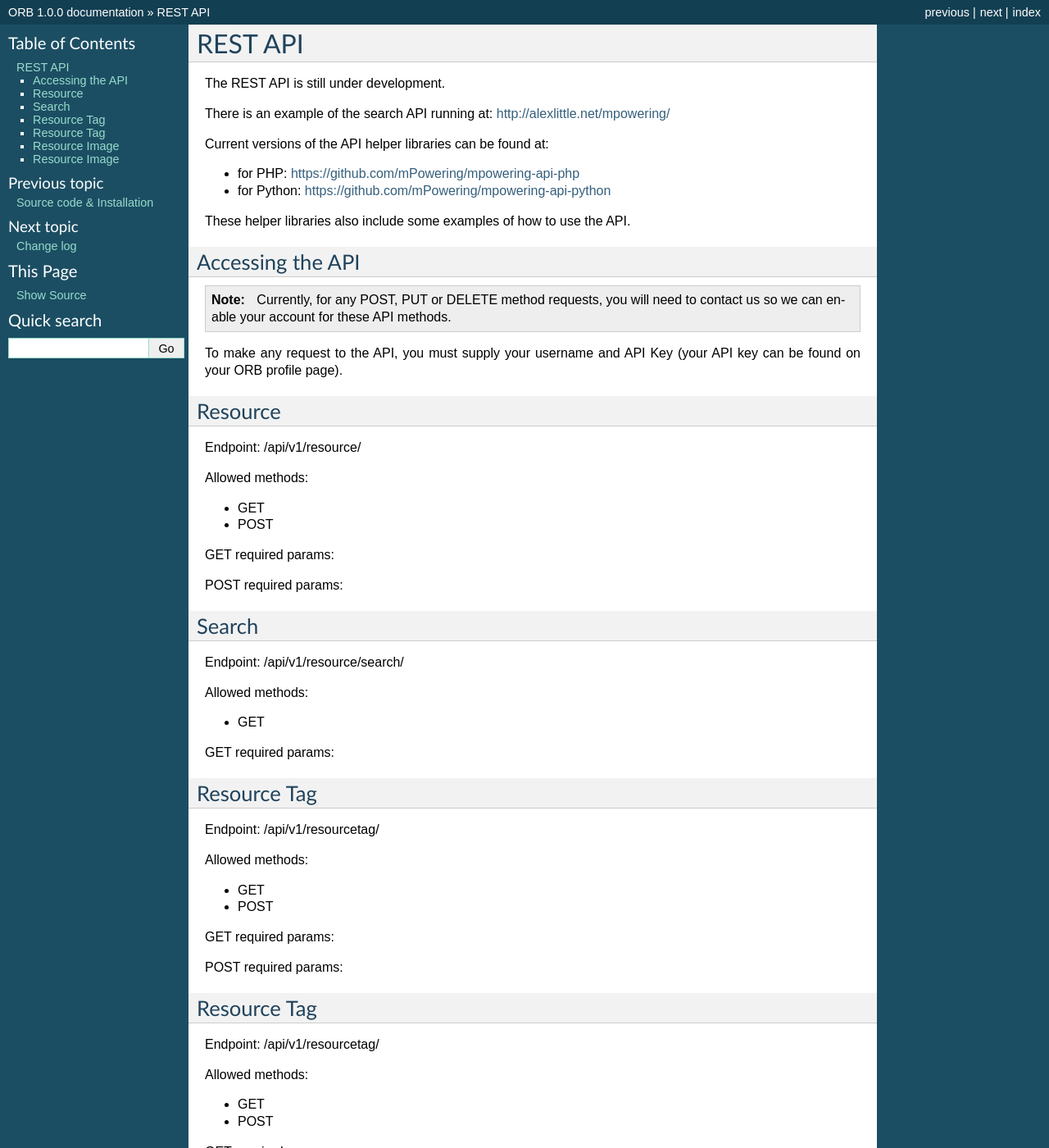
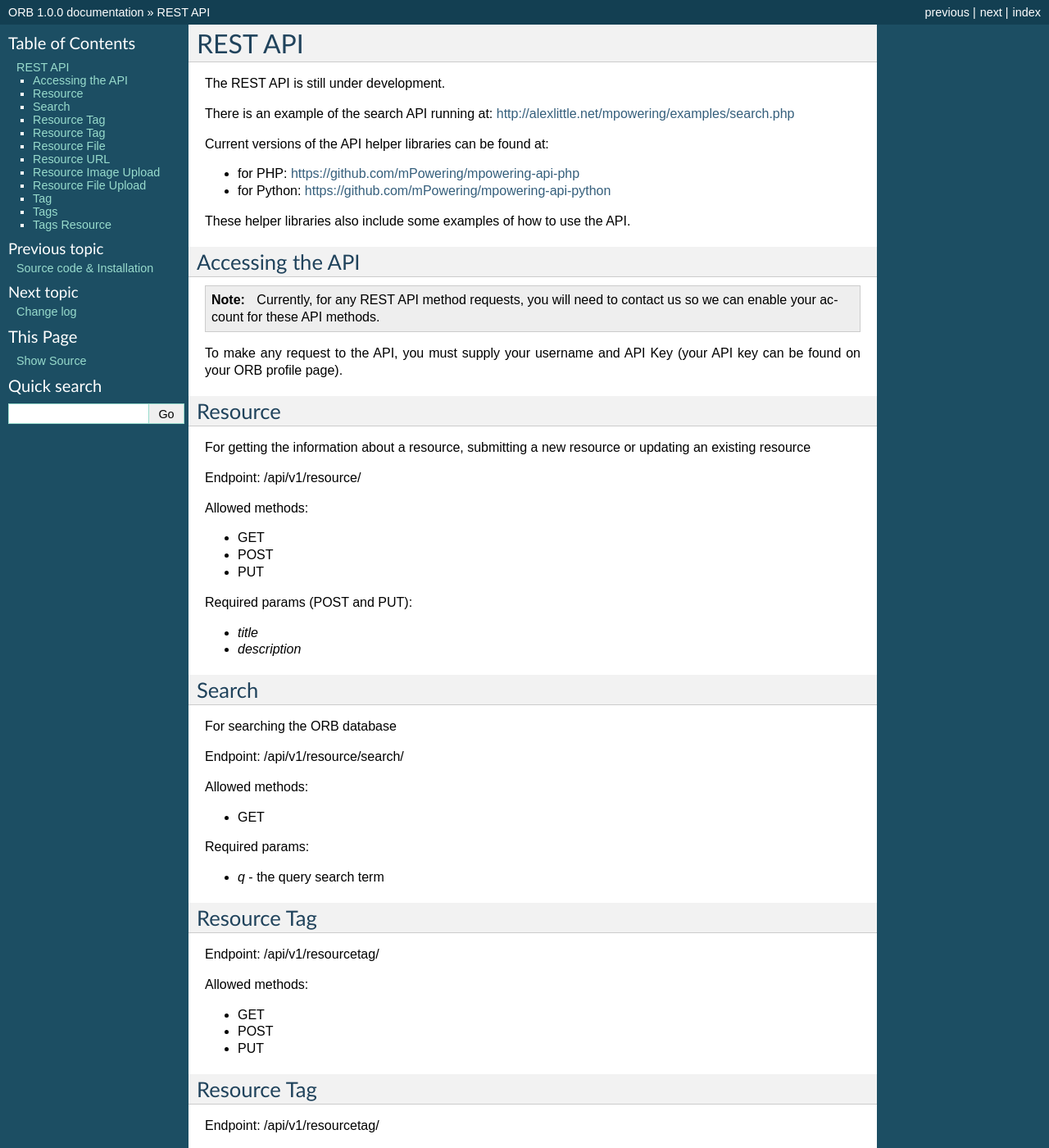
Before and after one commit to mPowering/django-orb, a Sphinx documentation site: the page built from docs/restapi.rst, in a window 1280 px wide and 1400 px high. Shown: the whole window at 82% size. Built offline with Sphinx 7.4.7, drawn with Linux system fonts in a browser that asks for light colours; some of the changed text lies outside the part shown.

```diff
--- a/docs/changelog.rst
+++ b/docs/changelog.rst
@@ -19,6 +19,7 @@
 * 187: Check that invalid header error emails are suppressed - http://github.com/mpowering/django-orb/issues/issue/187
 * 291: Changing/removing/adding resource image not working when editing a resource - http://github.com/mpowering/django-orb/issues/issue/291
 * 306: When on user profile view page - displays banner as if user is logged in - http://github.com/mpowering/django-orb/issues/issue/306
+* 308: How to distinguish between live and staging server? - http://github.com/mpowering/django-orb/issues/issue/308
 
 v1.0.2
 -----------
--- a/docs/restapi.rst
+++ b/docs/restapi.rst
@@ -4,7 +4,7 @@
 
 The REST API is still under development.
 
-There is an example of the search API running at: http://alexlittle.net/mpowering/
+There is an example of the search API running at: http://alexlittle.net/mpowering/examples/search.php
 
 Current versions of the API helper libraries can be found at:
 
@@ -17,12 +17,14 @@
 ------------------
 
 .. note::
-	Currently, for any POST, PUT or DELETE method requests, you will need to contact us so we can enable your account for these API methods.
+	Currently, for any REST API method requests, you will need to contact us so we can enable your account for these API methods.
 
 To make any request to the API, you must supply your username and API Key (your API key can be found on your ORB profile page).
 
 Resource
 ----------
+
+For getting the information about a resource, submitting a new resource or updating an existing resource
 
 Endpoint: /api/v1/resource/
 
@@ -30,53 +32,75 @@
 
 * GET
 * POST
+* PUT
 
-GET required params:
+Required params (POST and PUT):
 
-POST required params:
+* `title`
+* `description`
 
 
 Search
 ------
+
+For searching the ORB database
+
 Endpoint: /api/v1/resource/search/
 
 Allowed methods:
 
 * GET
 
-GET required params:
+Required params:
 
-
+* `q` - the query search term
 
 Resource Tag
 ------------
+
 Endpoint: /api/v1/resourcetag/
 
 Allowed methods:
 
 * GET
 * POST
-
-GET required params:
-
-POST required params:
+* PUT
 
 
 Resource Tag
 ------------
+
 Endpoint: /api/v1/resourcetag/
 
 Allowed methods:
 
 * GET
 * POST
+* DELETE
 
-GET required params:
 
-POST required params:
+Resource File
+--------------
 
-Resource Image
+Endpoint: /api/v1/resourcefile/
+
+Allowed methods:
+
+* GET
+* DELETE
+
+Resource URL
 --------------
+
+Endpoint: /api/v1/resourceurl/
+
+Allowed methods:
+
+* GET
+* DELETE
+
+Resource Image Upload
+----------------------
 
 Endpoint: /api/upload/image/
 
@@ -84,11 +108,9 @@
 
 * POST
 
-POST required params:
 
-
-Resource Image
---------------
+Resource File Upload
+---------------------
 
 Endpoint: /api/upload/file/
 
@@ -96,4 +118,30 @@
 
 * POST
 
-POST required params:
+Tag
+--------------
+
+Endpoint: /api/v1/tag/
+
+Allowed methods:
+
+* GET
+* POST
+
+Tags
+--------------
+
+Endpoint: /api/v1/tags/
+
+Allowed methods:
+
+* GET
+
+Tags Resource
+--------------
+
+Endpoint: /api/v1/tagsresource/
+
+Allowed methods:
+
+* GET
```
Also changed, not shown: 4 other files.
